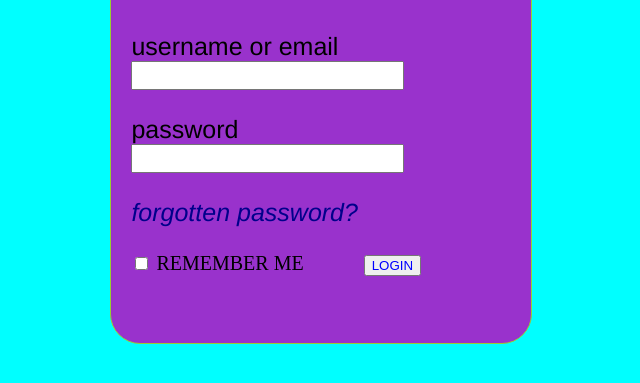
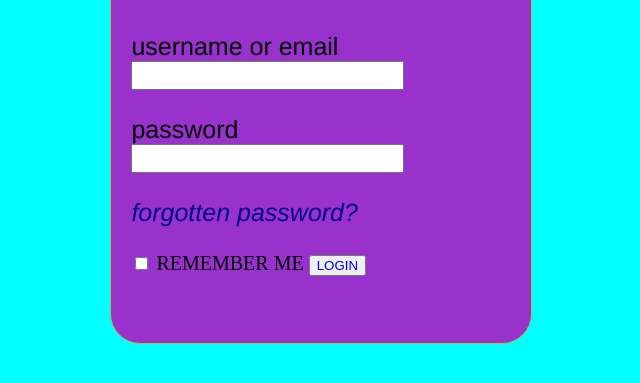
Before and after one commit to Zarraf16/my-fourth-repo, a plain HTML site: page index.html in a window 1280 px wide. Shown: the part 191-574 px from the top of the page, without its empty margins (340-980 px from the left). Drawn offline with Linux system fonts and the light colour scheme.

Commit message:
now its the time

```diff
--- a/index.html
+++ b/index.html
@@ -38,7 +38,7 @@ font-size: 25px;
 font-family: 'Franklin Gothic Medium', 'Arial Narrow', Arial, sans-serif;
 }
 button{
-margin-left:55px ;
+margin-left: auto 55px ;
 color: blue;
 }
 i{
```
